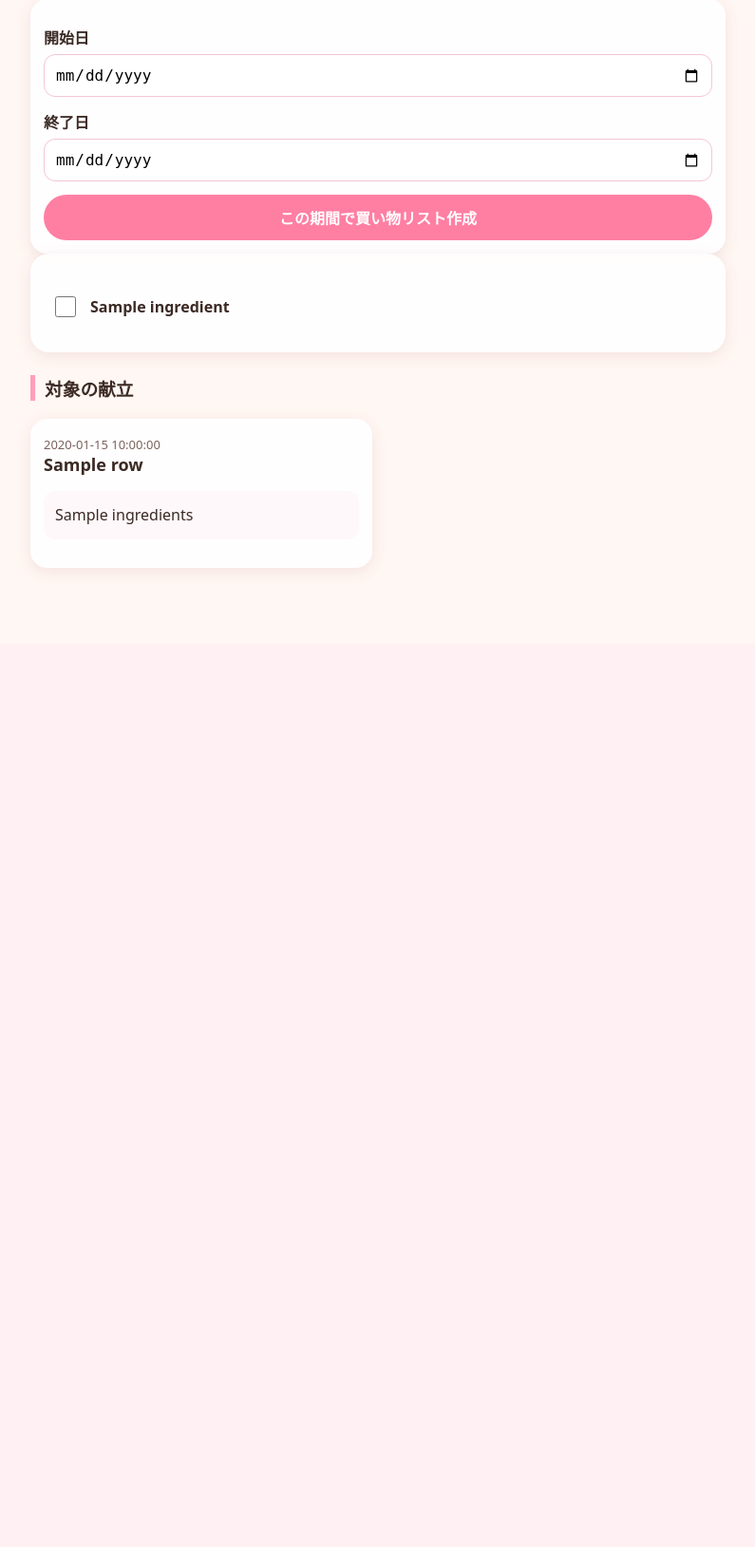
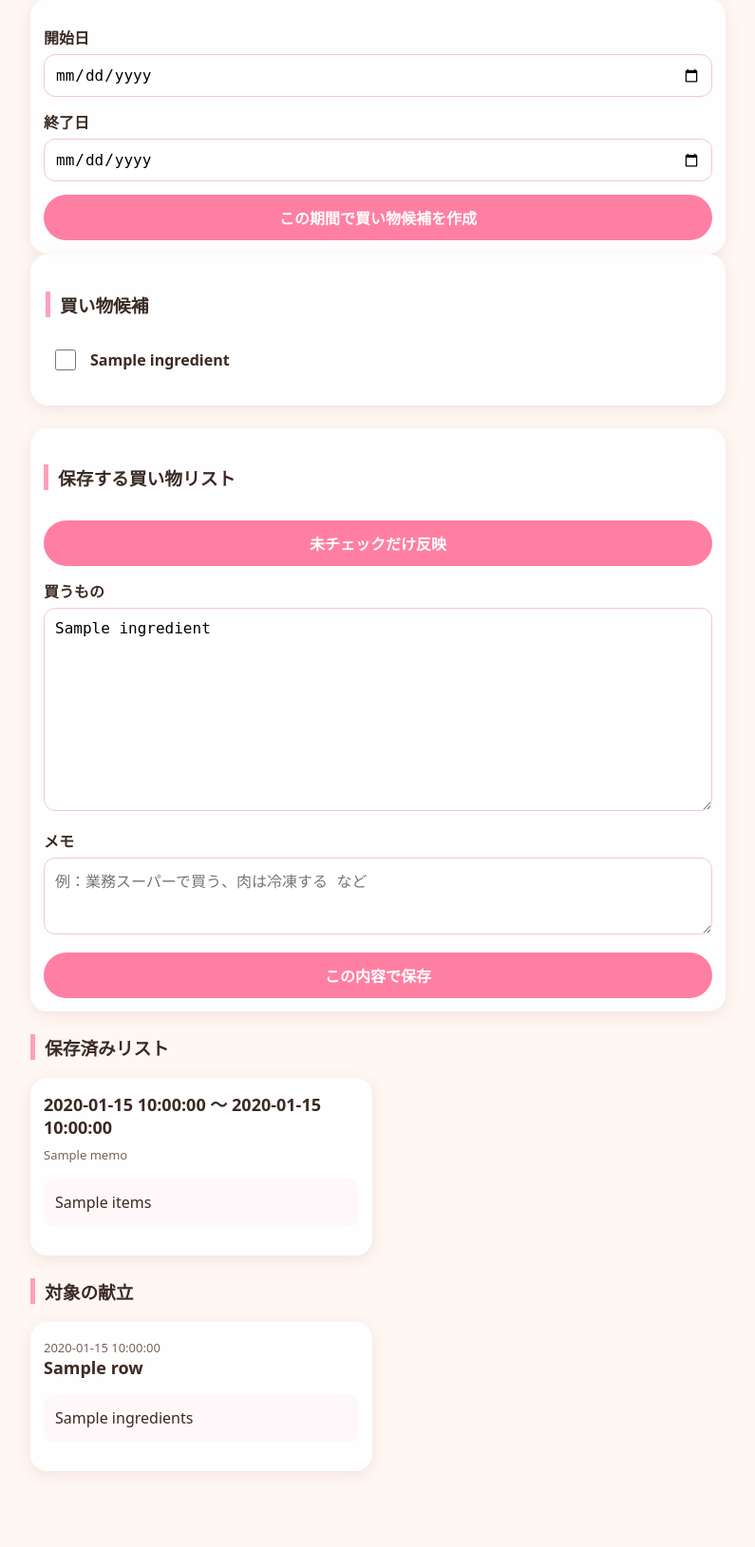
Before and after one commit to k2chanxmx-cloud/recipe, a Flask app: template templates/shopping_list.html in a window 1280 px wide. Shown: the part 179-1808 px from the top of the page at 95% size, without its empty margins (242-1037 px from the left). Before the commit the page ends 779 px from the top, so only its background shows below. Run offline with Flask 3, Linux system fonts and the light colour scheme; the template is opened without the code that fills it: most values are stand-ins (such as "Sample title", 1, 10 or a date in 2020); some libraries are stand-ins or nearby versions.

Commit message:
Add files via upload

```diff
--- a/app.py
+++ b/app.py
@@ -329,8 +329,15 @@ def shopping_list():
           AND mp.plan_date <= %s
         ORDER BY mp.plan_date
     """, (start_date.isoformat(), end_date.isoformat()))
+    rows = cur.fetchall()
 
-    rows = cur.fetchall()
+    cur.execute("""
+        SELECT *
+        FROM shopping_lists
+        ORDER BY created_at DESC
+        LIMIT 10
+    """)
+    saved_lists = cur.fetchall()
 
     cur.close()
     conn.close()
@@ -339,11 +346,9 @@ def shopping_list():
 
     for row in rows:
         ingredients_text = row["ingredients"] or ""
-        lines = ingredients_text.splitlines()
 
-        for line in lines:
+        for line in ingredients_text.splitlines():
             ingredient = line.strip()
-
             if not ingredient:
                 continue
 
@@ -355,10 +360,50 @@ def shopping_list():
         "shopping_list.html",
         ingredients=ingredients,
         rows=rows,
+        saved_lists=saved_lists,
         start_date=start_date,
         end_date=end_date
     )
 
 
+@app.route("/shopping-list/save", methods=["POST"])
+def shopping_list_save():
+    start_date = request.form.get("start_date")
+    end_date = request.form.get("end_date")
+    items = request.form.get("items")
+    memo = request.form.get("memo")
+
+    if not items or not items.strip():
+        return redirect(url_for(
+            "shopping_list",
+            start_date=start_date,
+            end_date=end_date
+        ))
+
+    conn = get_conn()
+    cur = conn.cursor()
+
+    cur.execute("""
+        INSERT INTO shopping_lists
+        (start_date, end_date, items, memo)
+        VALUES (%s, %s, %s, %s)
+    """, (
+        start_date,
+        end_date,
+        items.strip(),
+        memo
+    ))
+
+    conn.commit()
+    cur.close()
+    conn.close()
+
+    return redirect(url_for(
+        "shopping_list",
+        start_date=start_date,
+        end_date=end_date
+    ))
+
+
 if __name__ == "__main__":
     app.run(debug=True)
--- a/templates/shopping_list.html
+++ b/templates/shopping_list.html
@@ -10,19 +10,21 @@
     <label>終了日</label>
     <input type="date" name="end_date" value="{{ end_date.isoformat() }}">
 
-    <button type="submit">この期間で買い物リスト作成</button>
+    <button type="submit">この期間で買い物候補を作成</button>
 </form>
 
 <div class="shopping-card">
+
+    <h3>買い物候補</h3>
 
     {% if ingredients %}
 
         {% for ingredient, count in ingredients %}
         <label class="shopping-item">
-            <input type="checkbox">
+            <input type="checkbox" class="buy-check">
 
             <div class="shopping-text">
-                {{ ingredient }}
+                <span class="ingredient-name">{{ ingredient }}</span>
 
                 {% if count > 1 %}
                 <span class="shopping-count">×{{ count }}</span>
@@ -37,6 +39,47 @@
 
 </div>
 
+{% if ingredients %}
+<form method="post" action="{{ url_for('shopping_list_save') }}" class="form-card">
+
+    <h3>保存する買い物リスト</h3>
+
+    <input type="hidden" name="start_date" value="{{ start_date.isoformat() }}">
+    <input type="hidden" name="end_date" value="{{ end_date.isoformat() }}">
+
+    <button type="button" onclick="makeShoppingText()">未チェックだけ反映</button>
+
+    <label>買うもの</label>
+    <textarea id="items" name="items" rows="10"></textarea>
+
+    <label>メモ</label>
+    <textarea name="memo" rows="3" placeholder="例：業務スーパーで買う、肉は冷凍する など"></textarea>
+
+    <button type="submit">この内容で保存</button>
+
+</form>
+{% endif %}
+
+<h3>保存済みリスト</h3>
+
+<div class="card-list">
+    {% for list in saved_lists %}
+    <div class="card">
+        <div class="card-title">
+            {{ list.start_date }} 〜 {{ list.end_date }}
+        </div>
+
+        {% if list.memo %}
+        <div class="small">{{ list.memo }}</div>
+        {% endif %}
+
+        <pre>{{ list.items }}</pre>
+    </div>
+    {% else %}
+    <p>保存済みの買い物リストはまだありません。</p>
+    {% endfor %}
+</div>
+
 <h3>対象の献立</h3>
 
 <div class="card-list">
@@ -49,4 +92,33 @@
     {% endfor %}
 </div>
 
+<script>
+function makeShoppingText() {
+    const items = document.querySelectorAll(".shopping-item");
+    const lines = [];
+
+    items.forEach(item => {
+        const checkbox = item.querySelector(".buy-check");
+        const name = item.querySelector(".ingredient-name").textContent.trim();
+        const countEl = item.querySelector(".shopping-count");
+
+        let text = name;
+
+        if (countEl) {
+            text += " " + countEl.textContent.trim();
+        }
+
+        if (!checkbox.checked) {
+            lines.push(text);
+        }
+    });
+
+    document.getElementById("items").value = lines.join("\n");
+}
+
+window.addEventListener("DOMContentLoaded", () => {
+    makeShoppingText();
+});
+</script>
+
 {% endblock %}
```
